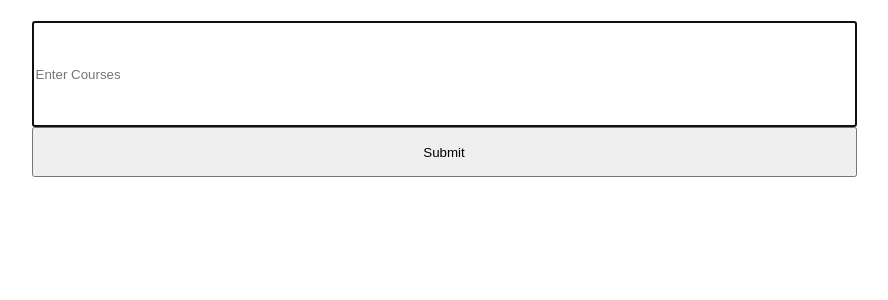
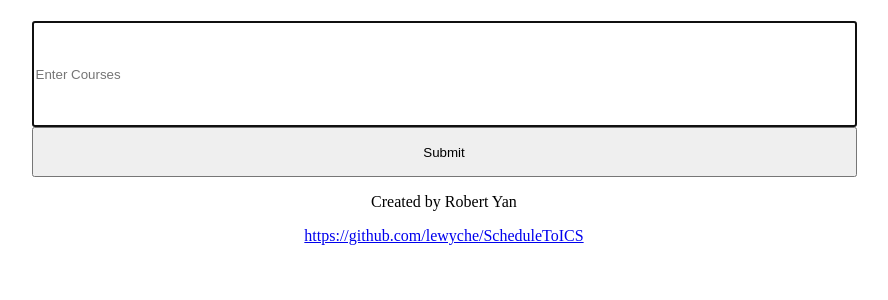
Before and after one commit to lewyche/ScheduleToICS, a Flask app: page / in a window 1280 px wide. Shown: the part 141-441 px from the top of the page, without its empty margins (196-1084 px from the left). Run offline with Flask 3, Linux system fonts and the light colour scheme.

Commit message:
update index with repo link

```diff
--- a/templates/index.html
+++ b/templates/index.html
@@ -18,6 +18,8 @@
                 <br>
                 <button style="height:50px;width:825px"type="submit">Submit</button>
             </form>
+            <p>Created by Robert Yan</p>
+            <a href="https://github.com/lewyche/ScheduleToICS">https://github.com/lewyche/ScheduleToICS</a>
         </div>
 
 
```
Also changed, not shown: 1 other file.
